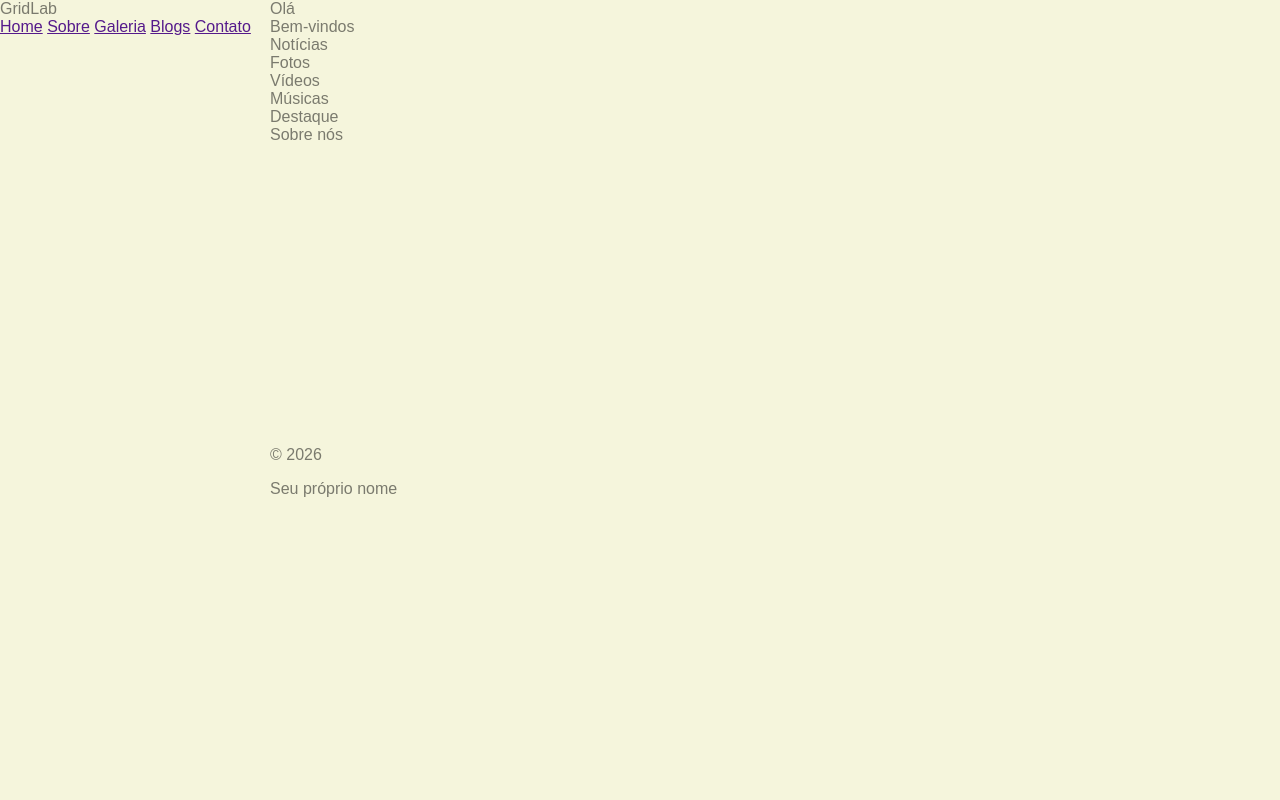
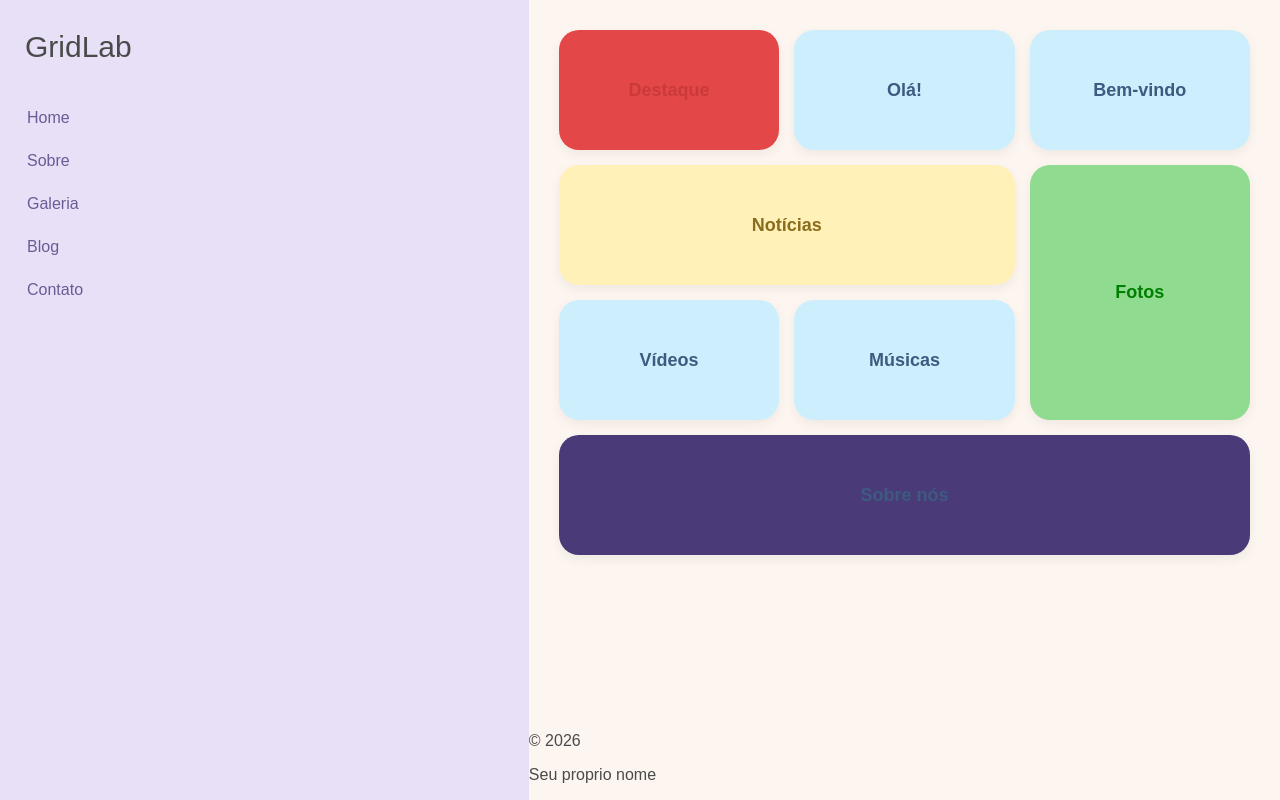
Before and after one commit to sophiatota/teste.aula, a plain HTML site: page index.html in a window 1280 px wide. Drawn offline with Linux system fonts and the light colour scheme.

Commit message:
Atualização e criação style.css

```diff
--- a/index.html
+++ b/index.html
@@ -7,18 +7,21 @@
     <link rel="stylesheet" href="./style.css">
 </head>
 <body>
+
+    <!-- SIDEBAR  -->
     <aside class="sidebar">
-        <div class="caixa-menu-título">GridLab</div>
-            <a href="">Home</a>
-            <a href="">Sobre</a>
-            <a href="">Galeria</a>
-            <a href="">Blogs</a>
-            <a href="">Contato</a>
+        <div class="caixa-menu-titulo">GridLab</div>
+        <a class="caixa-menu" href="">Home</a>
+        <a class="caixa-menu" href="">Sobre</a>
+        <a class="caixa-menu" href="">Galeria</a>
+        <a class="caixa-menu" href="">Blog</a>
+        <a class="caixa-menu" href="">Contato</a>
     </aside>
-    <!-- Conteúdo -->
-     <main>
-        <div class="caixa">Olá</div>
-        <div class="caixa">Bem-vindos</div>
+
+    <!-- CONTEÚDO  -->
+     <main class="grade">
+        <div class="caixa">Olá!</div>
+        <div class="caixa">Bem-vindo</div>
         <div class="caixa larga">Notícias</div>
         <div class="caixa alta">Fotos</div>
         <div class="caixa">Vídeos</div>
@@ -29,7 +32,7 @@
 
      <footer class="footer">
         <p>&copy; 2026</p>
-        <p>Seu próprio nome</p>
+        <p>Seu proprio nome</p>
      </footer>
 
 </body>
--- a/style.css
+++ b/style.css
@@ -1,21 +1,113 @@
-body{
+body {
     margin: 0;
     font-family: Arial, sans-serif;
-    background-color: beige;
-    color: rgba(0, 0, 0, 0.5);
+    background-color: #fdf6f0;
+    color: #4a4a4a;
     min-height: 100vh;
+
     display: grid;
-    grid-template-columns: 270px 1fr;
-    grid-template-rows: 1fr, auto;
+    grid-template-columns: 270px, 1fr;
+    grid-template-rows: 1fr auto;
     grid-template-areas:
                 "sidebar grade"
                 "sidebar footer";
+
 }
 
-.sidebar {grid-area: sidebar;}
-.grade {grid-area: grade;}
+
+.sidebar { grid-area: sidebar;}
+.grade { grid-area: grade;}
 .footer {grid-area: footer;}
 
-.sidebar{
+
+.sidebar {
+    display: grid;
+    align-content: start;
+    gap: 5px;
+    padding: 30px 15px;
+    background-color: #e8e0f7;
 
 }
+
+.caixa-menu {
+    color: #6b5b95;
+    text-decoration: none;
+    padding: 10px 12px;
+    border-radius: 10px;
+    transition: 0.2s;
+}
+
+
+.caixa-menu:hover{
+    background: #ffffff;
+    color: #4a3b78;
+}
+
+.caixa-menu-titulo{
+    font-family: Arial, Helvetica, sans-serif;
+    font-size: 30px;
+    margin-bottom: 30px;
+    margin-left: 10px;
+}
+
+.titulo{
+    font-size: 30px;
+    font-weight: bold;
+    color: #4a3b78;
+    margin-bottom: 20px;
+}
+
+.titulo:hover{
+    background: none;
+    color: #4a3b78;
+}
+
+.grade {
+    display: grid;
+    grid-template-columns: repeat(3, 1fr);
+    grid-auto-rows: 120px;
+    gap: 15px;
+    padding: 30px;
+    align-content: start;
+}
+
+.caixa{
+    background: #cdeffd;
+    color: #3d5a80;
+    font-weight: bold;
+    font-size: 18px;
+    border-radius: 20px;
+    box-shadow: 0 4px 12px rgba(0, 0, 0, 0.06);
+    transition: 0.3s;
+
+    display: grid;
+    place-items: center;
+}
+
+.caixa:hover{
+    transform: translateY(-5px) scale(1.02);
+    box-shadow: 0 10px 20px rgba(0, 0, 0, 0.01);
+}
+
+.larga{
+    grid-column: span 2;
+    background-color: #fff1b8;
+    color: #8a6d1d;
+}
+
+.alta{
+    grid-row: span 2;
+    background-color: rgb(143, 219, 143);
+    color: green;
+}
+
+.primeira{
+    order: -1;
+    background: #e44747;
+    color: rgb(202, 58, 58);
+}
+.toda{
+    grid-column: 1 / -1 ;
+    background: #4a3b78;
+}
+.footer
```
